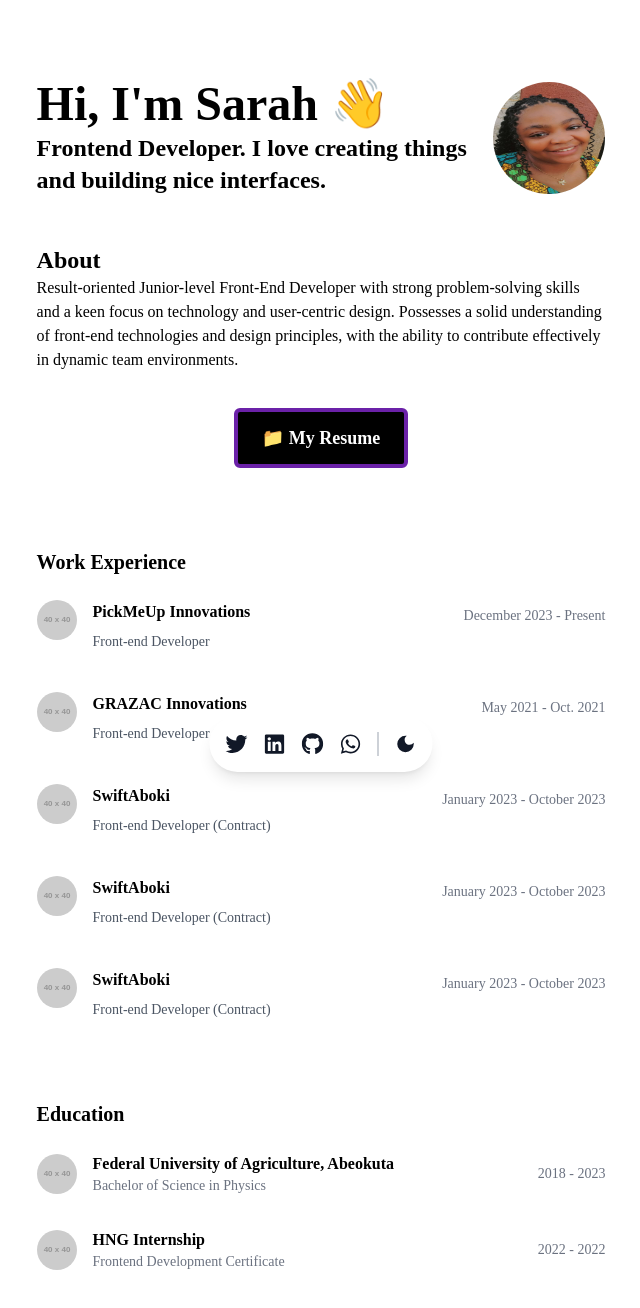
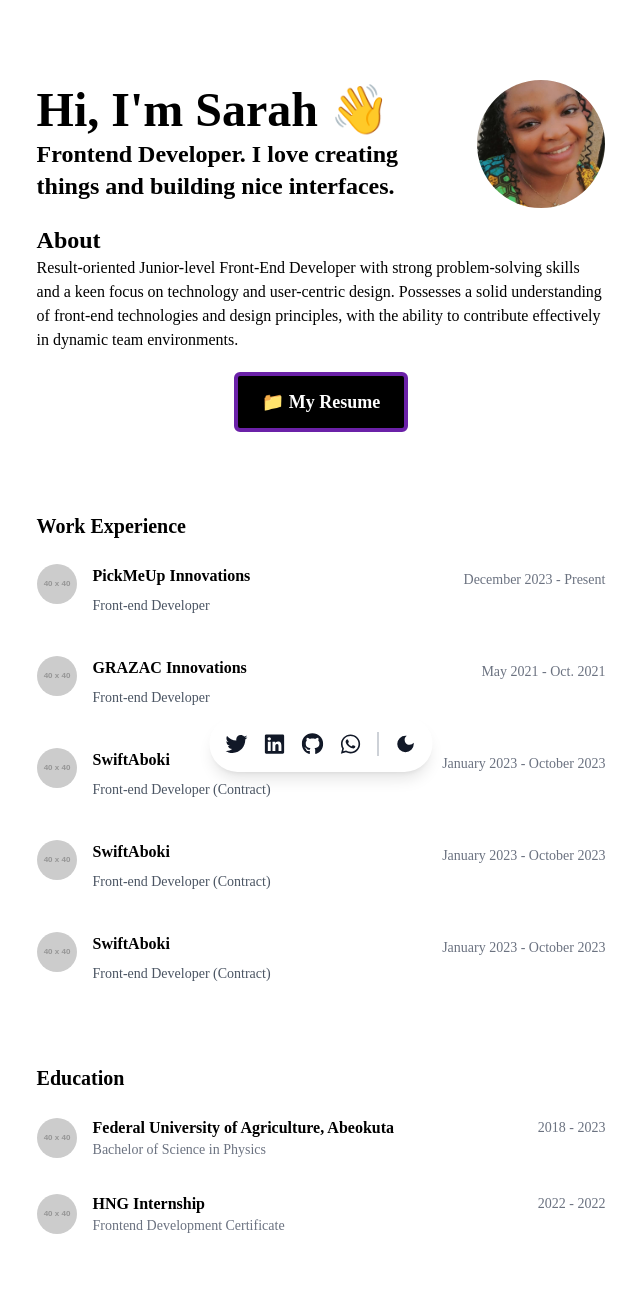
Before and after one commit to olusola-sarah/Sarah-Portfolio, a React (Create React App) app: page / in a window 1280 px wide. Shown: the top 1308 px of the page, without its empty margins (319-959 px from the left). After the commit the page ends 1276 px from the top, so only its background shows below. Built offline with nearby package versions, Linux system fonts and the light colour scheme; a web font is replaced by a local one.

Commit message:
updated the hero component

```diff
--- a/src/Pages/Home/Components/Education.jsx
+++ b/src/Pages/Home/Components/Education.jsx
@@ -24,24 +24,27 @@ const Education = () => {
           key={index}
           className="flex flex-col md:flex-row justify-between items-start md:items-center mb-8"
         >
-          <div className="flex items-center">
+          <div className="flex items-center w-full">
             <img
               src={education.logo}
               alt={`${education.school} logo`}
               className="w-8 h-8 md:w-10 md:h-10 rounded-full mr-4"
             />
-            <div className="flex flex-col">
-              <h3 className="text-sm md:text-base font-semibold">
-                {education.school}
-              </h3>
+            <div className="flex flex-col w-full">
+              <div className="flex justify-between items-center">
+                <h3 className="text-sm md:text-base font-semibold">
+                  {education.school}
+                </h3>
+                {/* Duration aligned to the right */}
+                <p className="text-xs md:text-sm text-gray-500 ml-4 md:ml-8">
+                  {education.duration}
+                </p>
+              </div>
               <p className="text-xs md:text-sm text-gray-500">
                 {education.degree}
               </p>
             </div>
           </div>
-          <p className="text-xs md:text-sm text-gray-500 mt-2 md:mt-0">
-            {education.duration}
-          </p>
         </div>
       ))}
     </div>
--- a/src/Pages/Home/Components/Hero.jsx
+++ b/src/Pages/Home/Components/Hero.jsx
@@ -1,34 +1,39 @@
-// Hero.js
-
 import React from "react";
 import profileImg from "./Assets/profileImg.jpg";
 import Button from "./Button";
 
 const Hero = () => {
   return (
-    <div className="flex justify-center items-center pt-10">
-      <div className="w-full md:w-2/3 flex flex-col items-center px-4 md:px-0">
-        <div className="flex flex-col md:flex-row mb-12 items-center">
-          <div className="flex flex-col items-start mb-4 md:mb-0 md:mr-4">
-            <h1 className="text-4xl md:text-5xl font-bold mb-1">
-              Hi, I'm Sarah 👋{" "}
-            </h1>
+    <div className="flex flex-row justify-center items-center pt-10 px-4 md:px-0">
+      {" "}
+      <div className="w-full md:w-2/3 flex flex-col">
+        {" "}
+        {/*Main container*/}
+        <div className="flex flex-row items-center">
+          {" "}
+          <div className="flex flex-col items-start mr-4">
+            {" "}
+            {/*Text Container*/}
+            <h1 className="text-2xl md:text-5xl font-bold mb-1">
+              Hi, I'm Sarah 👋
+            </h1>{" "}
             <h2 className="text-lg md:text-2xl font-semibold">
               Frontend Developer. I love creating things and building nice
               interfaces.
             </h2>
           </div>
-          <div className="relative flex shrink-0 overflow-hidden size-28 rounded-full">
+          <div className="relative flex shrink-0 overflow-hidden rounded-full w-20 h-20 md:w-32 md:h-32">
+            {" "}
             <img
-            src={profileImg}
-            alt="Olusola Sarah"
-            className="w-full h-full md:w-32 md:h-32"
-          />
+              src={profileImg}
+              alt="Olusola Sarah"
+              className="w-full h-full object-cover"
+            />
           </div>
-
         </div>
-
-        <div className="text-left w-full mb-4">
+        <div className="text-left w-full mt-4">
+          {" "}
+          {/*About Section*/}
           <h2 className="text-xl md:text-2xl font-semibold">About</h2>
           <h4 className="text-sm md:text-base font-light leading-relaxed">
             Result-oriented Junior-level Front-End Developer with strong
@@ -38,7 +43,6 @@ const Hero = () => {
             effectively in dynamic team environments.
           </h4>
         </div>
-
         <div className="mt-5">
           <Button />
         </div>
--- a/src/Pages/Home/Components/Work.jsx
+++ b/src/Pages/Home/Components/Work.jsx
@@ -1,7 +1,7 @@
 import React, { useState } from "react";
 import { HiChevronRight } from "react-icons/hi";
 
-// Sample work experience data
+// work experience data
 const workExperiences = [
   {
     company: "PickMeUp Innovations",
```
